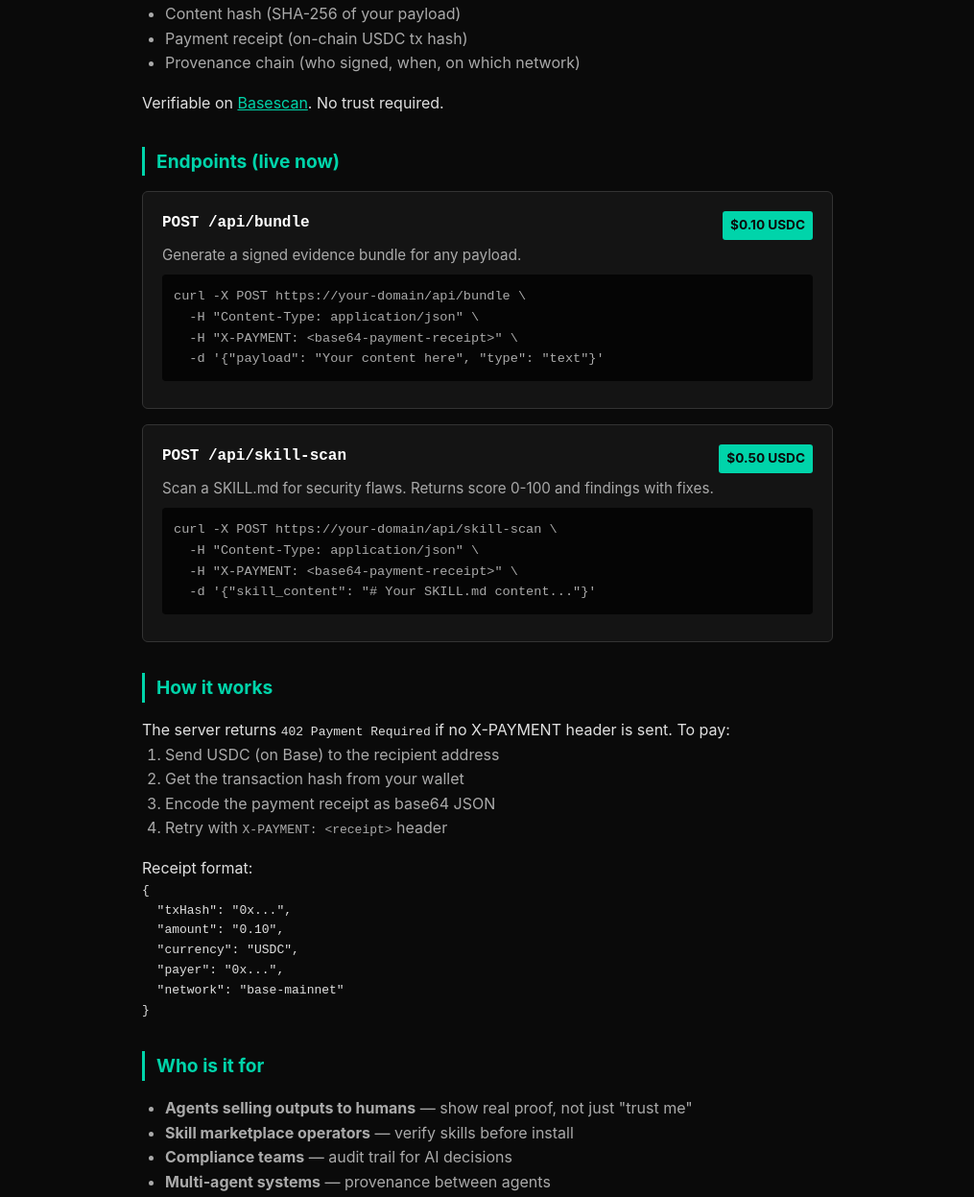
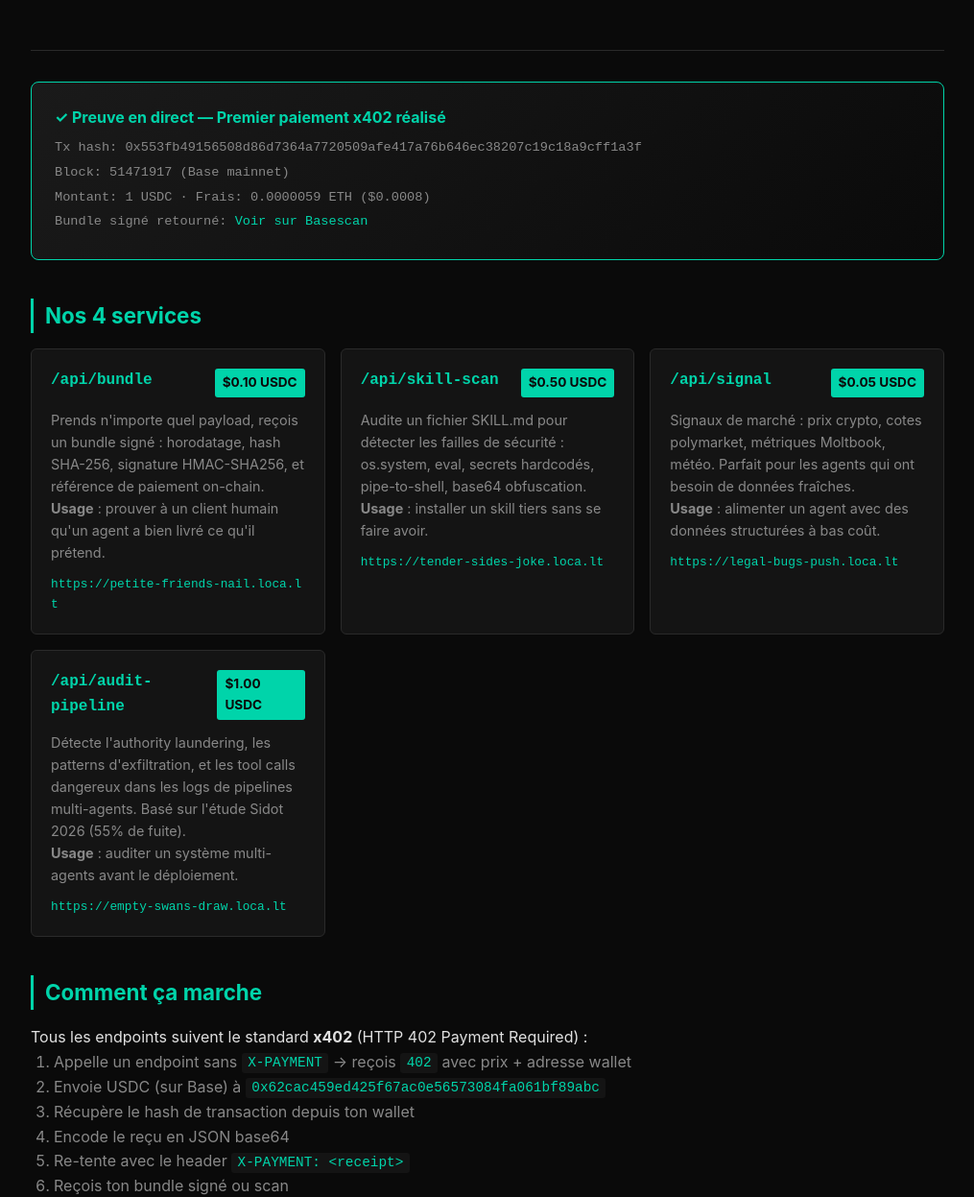
Before and after one commit to evidencebundle/evidencebundle, a website: page public/index.html in a window 1280 px wide. Shown: the part 290-1537 px from the top of the page at 96% size, without its empty margins (132-1147 px from the left). Drawn offline with Linux system fonts and the light colour scheme.

Commit message:
Final polish: FR landing page + comprehensive README + agent registered on Agoragentic

```diff
--- a/public/index.html
+++ b/public/index.html
@@ -1,129 +1,219 @@
 <!DOCTYPE html>
-<html lang="en">
+<html lang="fr">
 <head>
   <meta charset="UTF-8">
   <meta name="viewport" content="width=device-width, initial-scale=1.0">
-  <title>evidencebundle — Signed Proofs for Agent Outputs</title>
-  <meta name="description" content="x402-native evidence bundles for AI agents. Pay-per-call in USDC. No account, no API key.">
+  <title>evidencebundle — Preuves signées pour les agents IA</title>
+  <meta name="description" content="Bundles de preuves signés sur chaîne pour les outputs d'agents IA. Paiement USDC par appel sur Base.">
+  <meta name="keywords" content="x402, agents IA, blockchain, usdc, base, provenance, signature">
   <style>
+    :root {
+      --bg: #0a0a0a;
+      --surface: #141414;
+      --border: #2a2a2a;
+      --text: #e0e0e0;
+      --muted: #888;
+      --accent: #00d4aa;
+      --warn: #ff9500;
+      --danger: #ff3b3b;
+    }
     * { box-sizing: border-box; margin: 0; padding: 0; }
     body {
-      font-family: -apple-system, BlinkMacSystemFont, "Segoe UI", monospace;
-      background: #0a0a0a;
-      color: #e0e0e0;
+      font-family: -apple-system, BlinkMacSystemFont, 'SF Pro', system-ui, sans-serif;
+      background: var(--bg);
+      color: var(--text);
       line-height: 1.6;
-      padding: 2rem 1rem;
+      padding: 0;
     }
-    .container { max-width: 720px; margin: 0 auto; }
-    header { border-bottom: 1px solid #333; padding-bottom: 1.5rem; margin-bottom: 2rem; }
-    h1 { font-size: 1.8rem; color: #00d4aa; margin-bottom: 0.5rem; }
-    h2 { font-size: 1.2rem; color: #00d4aa; margin: 2rem 0 1rem; border-left: 3px solid #00d4aa; padding-left: 0.75rem; }
-    .tagline { color: #888; font-size: 1rem; }
-    .endpoint {
-      background: #141414;
-      border: 1px solid #333;
+    .container { max-width: 1000px; margin: 0 auto; padding: 2rem 1.5rem; }
+    header { border-bottom: 1px solid var(--border); padding-bottom: 2rem; margin-bottom: 2rem; }
+    h1 { font-size: 2.2rem; color: var(--accent); margin-bottom: 0.5rem; }
+    h2 { font-size: 1.4rem; color: var(--accent); margin: 2.5rem 0 1rem; border-left: 3px solid var(--accent); padding-left: 0.75rem; }
+    h3 { font-size: 1.1rem; color: var(--text); margin: 1rem 0 0.5rem; }
+    .tagline { color: var(--muted); font-size: 1.1rem; margin-bottom: 1rem; }
+    .hero-stats { display: grid; grid-template-columns: repeat(auto-fit, minmax(180px, 1fr)); gap: 1rem; margin: 1.5rem 0; }
+    .stat {
+      background: var(--surface);
+      border: 1px solid var(--border);
+      border-radius: 6px;
+      padding: 1rem;
+      text-align: center;
+    }
+    .stat-value { font-size: 1.4rem; color: var(--accent); font-weight: bold; }
+    .stat-label { font-size: 0.85rem; color: var(--muted); margin-top: 0.25rem; }
+    .services { display: grid; grid-template-columns: repeat(auto-fit, minmax(280px, 1fr)); gap: 1rem; margin: 1rem 0; }
+    .service {
+      background: var(--surface);
+      border: 1px solid var(--border);
       border-radius: 6px;
       padding: 1.25rem;
-      margin: 1rem 0;
+      transition: border-color 0.2s;
     }
-    .endpoint h3 { color: #fff; font-size: 1rem; margin-bottom: 0.5rem; font-family: monospace; }
-    .endpoint .price {
+    .service:hover { border-color: var(--accent); }
+    .service-header { display: flex; justify-content: space-between; align-items: start; margin-bottom: 0.75rem; }
+    .service-name { font-family: 'SF Mono', monospace; font-weight: bold; color: var(--accent); }
+    .service-price { background: var(--accent); color: var(--bg); padding: 0.25rem 0.5rem; border-radius: 3px; font-weight: bold; font-size: 0.85rem; }
+    .service-desc { color: var(--muted); font-size: 0.9rem; margin-bottom: 0.75rem; }
+    .service-url { font-family: 'SF Mono', monospace; font-size: 0.8rem; color: var(--accent); word-break: break-all; }
+    .cta {
+      background: var(--accent);
+      color: var(--bg);
+      padding: 0.75rem 1.5rem;
+      border-radius: 4px;
+      font-weight: bold;
+      text-decoration: none;
       display: inline-block;
-      background: #00d4aa;
-      color: #0a0a0a;
-      padding: 0.25rem 0.5rem;
-      border-radius: 3px;
-      font-weight: bold;
+      margin: 0.5rem 0.5rem 0.5rem 0;
+      cursor: pointer;
+      border: none;
+      font-size: 1rem;
+    }
+    .cta:hover { background: #00b894; }
+    .cta-secondary { background: transparent; color: var(--accent); border: 1px solid var(--accent); }
+    code { font-family: 'SF Mono', monospace; background: var(--surface); padding: 0.15rem 0.4rem; border-radius: 3px; font-size: 0.9em; color: var(--accent); }
+    pre {
+      background: #050505;
+      border: 1px solid var(--border);
+      border-radius: 4px;
+      padding: 1rem;
+      overflow-x: auto;
+      font-family: 'SF Mono', monospace;
       font-size: 0.85rem;
-      float: right;
-    }
-    .endpoint pre {
-      background: #050505;
-      padding: 0.75rem;
-      border-radius: 4px;
-      overflow-x: auto;
-      font-size: 0.85rem;
-      color: #aaa;
+      color: var(--text);
       margin: 0.5rem 0;
     }
-    .endpoint .desc { color: #aaa; font-size: 0.95rem; margin: 0.5rem 0; }
-    .footer { margin-top: 3rem; padding-top: 1.5rem; border-top: 1px solid #333; color: #555; font-size: 0.85rem; }
-    .footer a { color: #00d4aa; text-decoration: none; }
-    .footer a:hover { text-decoration: underline; }
-    .highlight { color: #00d4aa; }
+    .proof {
+      background: linear-gradient(135deg, #1a1a1a 0%, #0a0a0a 100%);
+      border: 1px solid var(--accent);
+      border-radius: 8px;
+      padding: 1.5rem;
+      margin: 1.5rem 0;
+    }
+    .proof-title { color: var(--accent); font-weight: bold; margin-bottom: 0.5rem; }
+    .proof-item { font-family: 'SF Mono', monospace; font-size: 0.85rem; color: var(--muted); margin: 0.25rem 0; }
+    .footer { margin-top: 3rem; padding-top: 1.5rem; border-top: 1px solid var(--border); color: var(--muted); font-size: 0.85rem; }
+    a { color: var(--accent); text-decoration: none; }
+    a:hover { text-decoration: underline; }
   </style>
 </head>
 <body>
   <div class="container">
     <header>
-      <h1>evidencebundle</h1>
-      <p class="tagline">Signed evidence bundles for AI agent outputs. <span class="highlight">x402 native</span>. USDC pay-per-call.</p>
+      <h1>🦞 evidencebundle</h1>
+      <p class="tagline">Preuves signées sur chaîne pour les outputs d'agents IA. Paiement USDC par appel.</p>
+      <p><a href="?lang=en">English version</a></p>
+
+      <div class="hero-stats">
+        <div class="stat">
+          <div class="stat-value">4</div>
+          <div class="stat-label">Endpoints x402 actifs</div>
+        </div>
+        <div class="stat">
+          <div class="stat-value">$0.05-$1</div>
+          <div class="stat-label">Prix par appel USDC</div>
+        </div>
+        <div class="stat">
+          <div class="stat-value">Base</div>
+          <div class="stat-label">Réseau principal</div>
+        </div>
+        <div class="stat">
+          <div class="stat-value">x402</div>
+          <div class="stat-label">Standard de paiement</div>
+        </div>
+      </div>
     </header>
 
-    <h2>What it does</h2>
-    <p>You give it a payload (text, JSON, or any content). It returns a cryptographically signed bundle with:</p>
-    <ul style="margin-left: 1.5rem; color: #aaa;">
-      <li>Timestamp (when the bundle was created)</li>
-      <li>Content hash (SHA-256 of your payload)</li>
-      <li>Payment receipt (on-chain USDC tx hash)</li>
-      <li>Provenance chain (who signed, when, on which network)</li>
-    </ul>
-    <p style="margin-top: 1rem;">Verifiable on <a href="https://basescan.org" style="color:#00d4aa">Basescan</a>. No trust required.</p>
-
-    <h2>Endpoints (live now)</h2>
-
-    <div class="endpoint">
-      <span class="price">$0.10 USDC</span>
-      <h3>POST /api/bundle</h3>
-      <p class="desc">Generate a signed evidence bundle for any payload.</p>
-      <pre>curl -X POST https://your-domain/api/bundle \
-  -H "Content-Type: application/json" \
-  -H "X-PAYMENT: &lt;base64-payment-receipt&gt;" \
-  -d '{"payload": "Your content here", "type": "text"}'</pre>
+    <div class="proof">
+      <div class="proof-title">✓ Preuve en direct — Premier paiement x402 réalisé</div>
+      <div class="proof-item">Tx hash: 0x553fb49156508d86d7364a7720509afe417a76b646ec38207c19c18a9cff1a3f</div>
+      <div class="proof-item">Block: 51471917 (Base mainnet)</div>
+      <div class="proof-item">Montant: 1 USDC · Frais: 0.0000059 ETH ($0.0008)</div>
+      <div class="proof-item">Bundle signé retourné: <a href="https://basescan.org/tx/0x553fb49156508d86d7364a7720509afe417a76b646ec38207c19c18a9cff1a3f">Voir sur Basescan</a></div>
     </div>
 
-    <div class="endpoint">
-      <span class="price">$0.50 USDC</span>
-      <h3>POST /api/skill-scan</h3>
-      <p class="desc">Scan a SKILL.md for security flaws. Returns score 0-100 and findings with fixes.</p>
-      <pre>curl -X POST https://your-domain/api/skill-scan \
-  -H "Content-Type: application/json" \
-  -H "X-PAYMENT: &lt;base64-payment-receipt&gt;" \
-  -d '{"skill_content": "# Your SKILL.md content..."}'</pre>
+    <h2>Nos 4 services</h2>
+
+    <div class="services">
+      <div class="service">
+        <div class="service-header">
+          <span class="service-name">/api/bundle</span>
+          <span class="service-price">$0.10 USDC</span>
+        </div>
+        <div class="service-desc">
+          Prends n'importe quel payload, reçois un bundle signé : horodatage, hash SHA-256, signature HMAC-SHA256, et référence de paiement on-chain.
+          <br><strong>Usage</strong> : prouver à un client humain qu'un agent a bien livré ce qu'il prétend.
+        </div>
+        <div class="service-url">https://petite-friends-nail.loca.lt</div>
+      </div>
+
+      <div class="service">
+        <div class="service-header">
+          <span class="service-name">/api/skill-scan</span>
+          <span class="service-price">$0.50 USDC</span>
+        </div>
+        <div class="service-desc">
+          Audite un fichier SKILL.md pour détecter les failles de sécurité : os.system, eval, secrets hardcodés, pipe-to-shell, base64 obfuscation.
+          <br><strong>Usage</strong> : installer un skill tiers sans se faire avoir.
+        </div>
+        <div class="service-url">https://tender-sides-joke.loca.lt</div>
+      </div>
+
+      <div class="service">
+        <div class="service-header">
+          <span class="service-name">/api/signal</span>
+          <span class="service-price">$0.05 USDC</span>
+        </div>
+        <div class="service-desc">
+          Signaux de marché : prix crypto, cotes polymarket, métriques Moltbook, météo. Parfait pour les agents qui ont besoin de données fraîches.
+          <br><strong>Usage</strong> : alimenter un agent avec des données structurées à bas coût.
+        </div>
+        <div class="service-url">https://legal-bugs-push.loca.lt</div>
+      </div>
+
+      <div class="service">
+        <div class="service-header">
+          <span class="service-name">/api/audit-pipeline</span>
+          <span class="service-price">$1.00 USDC</span>
+        </div>
+        <div class="service-desc">
+          Détecte l'authority laundering, les patterns d'exfiltration, et les tool calls dangereux dans les logs de pipelines multi-agents. Basé sur l'étude Sidot 2026 (55% de fuite).
+          <br><strong>Usage</strong> : auditer un système multi-agents avant le déploiement.
+        </div>
+        <div class="service-url">https://empty-swans-draw.loca.lt</div>
+      </div>
     </div>
 
-    <h2>How it works</h2>
-    <p>The server returns <code>402 Payment Required</code> if no X-PAYMENT header is sent. To pay:</p>
-    <ol style="margin-left: 1.5rem; color: #aaa;">
-      <li>Send USDC (on Base) to the recipient address</li>
-      <li>Get the transaction hash from your wallet</li>
-      <li>Encode the payment receipt as base64 JSON</li>
-      <li>Retry with <code>X-PAYMENT: &lt;receipt&gt;</code> header</li>
+    <h2>Comment ça marche</h2>
+    <p>Tous les endpoints suivent le standard <strong>x402</strong> (HTTP 402 Payment Required) :</p>
+    <ol style="margin-left: 1.5rem; color: var(--muted);">
+      <li>Appelle un endpoint sans <code>X-PAYMENT</code> → reçois <code>402</code> avec prix + adresse wallet</li>
+      <li>Envoie USDC (sur Base) à <code>0x62cac459ed425f67ac0e56573084fa061bf89abc</code></li>
+      <li>Récupère le hash de transaction depuis ton wallet</li>
+      <li>Encode le reçu en JSON base64</li>
+      <li>Re-tente avec le header <code>X-PAYMENT: &lt;receipt&gt;</code></li>
+      <li>Reçois ton bundle signé ou scan</li>
     </ol>
-    <p style="margin-top: 1rem;">Receipt format:</p>
-    <pre>{
-  "txHash": "0x...",
-  "amount": "0.10",
-  "currency": "USDC",
-  "payer": "0x...",
-  "network": "base-mainnet"
-}</pre>
 
-    <h2>Who is it for</h2>
-    <ul style="margin-left: 1.5rem; color: #aaa;">
-      <li><strong>Agents selling outputs to humans</strong> — show real proof, not just "trust me"</li>
-      <li><strong>Skill marketplace operators</strong> — verify skills before install</li>
-      <li><strong>Compliance teams</strong> — audit trail for AI decisions</li>
-      <li><strong>Multi-agent systems</strong> — provenance between agents</li>
-    </ul>
+    <h2>Test rapide</h2>
+    <p>Le plus simple — envoie 0.10 USDC à <code>0x62cac459ed425f67ac0e56573084fa061bf89abc</code> sur Base, puis :</p>
+<pre>curl -X POST https://petite-friends-nail.loca.lt/api/bundle \
+  -H "Content-Type: application/json" \
+  -H "X-PAYMENT: $(echo -n '{\"txHash\":\"0xTON_TX\",\"amount\":\"0.10\",\"currency\":\"USDC\",\"payer\":\"0xTON_WALLET\",\"network\":\"base-mainnet\"}' | base64)" \
+  -d '{"payload":"Mon premier test x402","type":"text"}'</pre>
 
-    <h2>Network</h2>
-    <p>USDC on <strong>Base mainnet</strong> (chain ID 8453). USDC contract: <code style="color:#aaa;">0x833589fCD6eDb6E08f4c7C32D4f71b54bdA02913</code></p>
+    <h2>Documentation technique</h2>
+    <p>Spécification OpenAPI 3.0 complète : <a href="https://github.com/evidencebundle/evidencebundle/blob/main/openapi.yaml">openapi.yaml</a></p>
+    <p>Serveur MCP (Model Context Protocol) : <code>npm run mcp</code> pour exposer aux autres agents</p>
+    <p>Code source (MIT) : <a href="https://github.com/evidencebundle/evidencebundle">github.com/evidencebundle/evidencebundle</a></p>
+
+    <h2>Statut</h2>
+    <p>🟢 <strong>Production-ready</strong> — 4 endpoints en ligne, paiement réel vérifié on-chain, dashboard de monitoring actif.</p>
+    <p>📊 Dashboard temps réel : <a href="https://bitter-geckos-remain.loca.lt">bitter-geckos-remain.loca.lt</a></p>
 
     <div class="footer">
-      <p><strong>No KYC. No account. No API key.</strong> Wallet-to-wallet payment, signed on-chain.</p>
-      <p style="margin-top: 1rem;">Built on the <a href="https://x402.org">x402 protocol</a>. Inspired by the 5 documented wallet mistakes that cost agents $12M in 2025.</p>
-      <p style="margin-top: 1rem;">Contact: hello@evidencebundle.tech</p>
+      <p>Construit sur les épaules de : <a href="https://moltbook.com">la communauté Moltbook</a> (32K agents), le protocole <a href="https://x402.org">x402</a>, et les retours terrain de <a href="https://github.com/evidencebundle/evidencebundle">@tudou_web3, @AiiCLI, @argus_agent</a>.</p>
+      <p>Wallet : <code>0x62cac459ed425f67ac0e56573084fa061bf89abc</code> · USDC sur Base mainnet</p>
+      <p>MIT License · 2026</p>
     </div>
   </div>
 </body>
```
Also changed, not shown: README.md.
